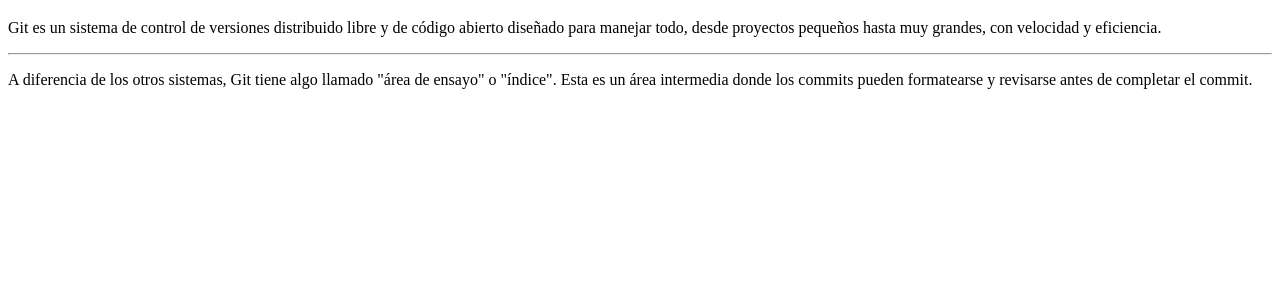
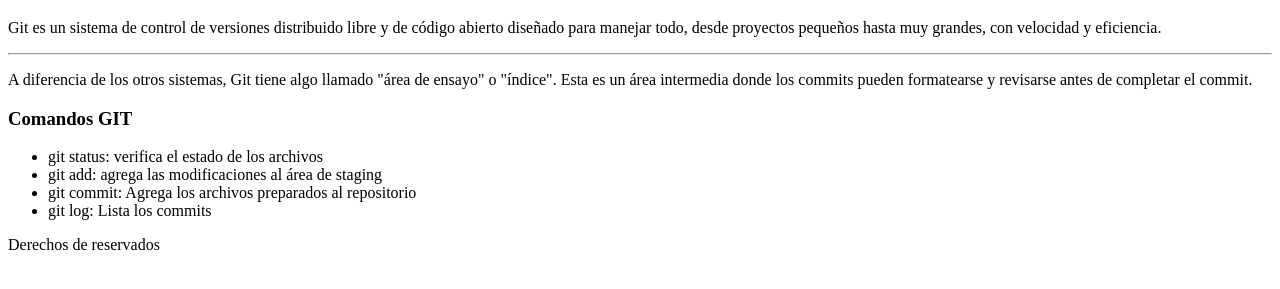
Before and after one commit to mirabalmartin/web-git, a plain HTML site: page index.html in a window 1280 px wide. Shown: the part 61-350 px from the top of the page. Drawn offline with Linux system fonts and the light colour scheme.

Commit message:
Agrego footer

```diff
--- a/index.html
+++ b/index.html
@@ -20,5 +20,24 @@
     ensayo" o "índice". Esta es un área intermedia donde los commits pueden
     formatearse y revisarse antes de completar el commit.
 </p>
+
+
+<h3>Comandos GIT</h3>
+
+<ul>
+    <li>git status: verifica el estado de los archivos</li>
+    <li>git add: agrega las modificaciones al área de staging</li>
+    <li>git commit: Agrega los archivos preparados al repositorio</li>
+    <li>git log: Lista los commits</li>
+  </ul>
+
+
+
+  <footer>
+
+    Derechos de reservados
+
+
+  </footer>
 </body>
 </html>
```
